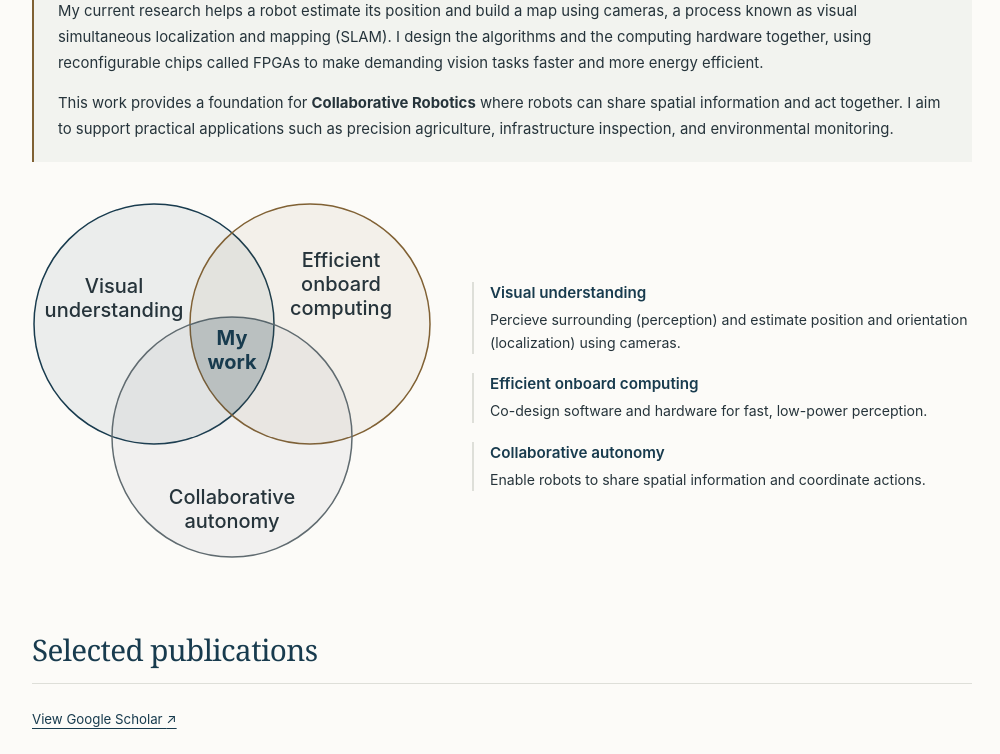
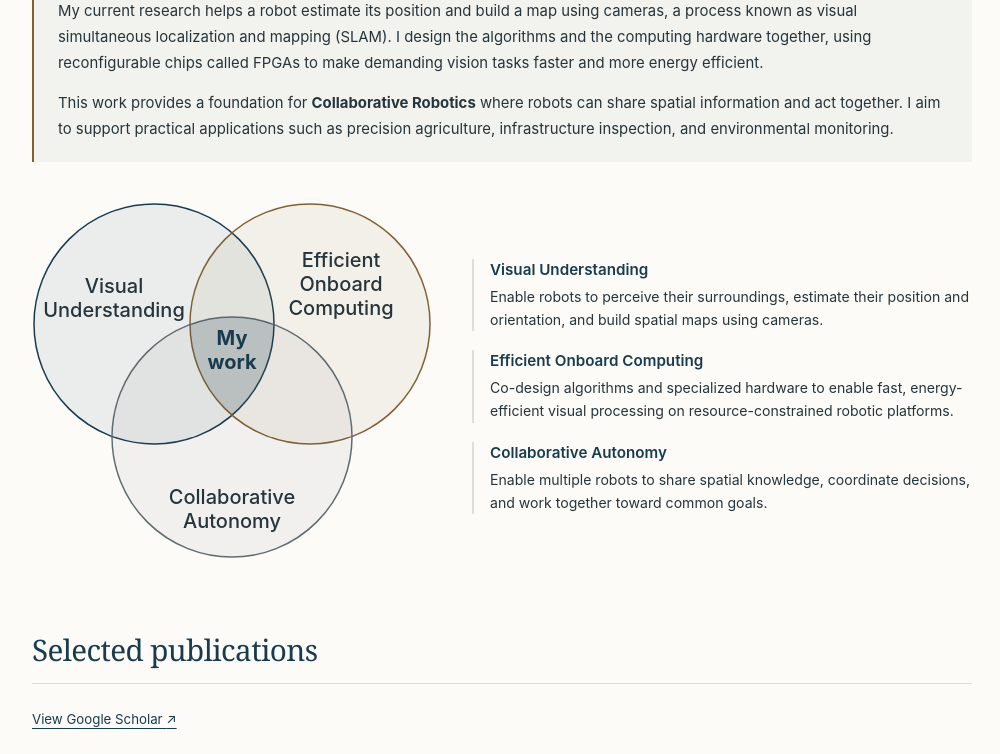
Before and after one commit to MiyuruThathsara/miyuruthathsara.github.io, a Jekyll site: the page built from research.html, in a window 1280 px wide and 900 px high, scrolled down 326 px, cut to the strip 0-754 px from the top of the window. Shown: the whole strip, without its empty margins (138-1138 px from the left). Built offline with Jekyll 4.4.1, drawn with Linux system fonts in a browser that asks for light colours.

```diff
--- a/_data/profile.json
+++ b/_data/profile.json
@@ -13,16 +13,16 @@
   ],
   "themes": [
     {
-      "title": "Visual understanding",
-      "summary": "Percieve surrounding (perception) and estimate position and orientation (localization) using cameras."
+      "title": "Visual Understanding",
+      "summary": "Enable robots to perceive their surroundings, estimate their position and orientation, and build spatial maps using cameras."
     },
     {
-      "title": "Efficient onboard computing",
-      "summary": "Co-design software and hardware for fast, low-power perception."
+      "title": "Efficient Onboard Computing",
+      "summary": "Co-design algorithms and specialized hardware to enable fast, energy-efficient visual processing on resource-constrained robotic platforms."
     },
     {
-      "title": "Collaborative autonomy",
-      "summary": "Enable robots to share spatial information and coordinate actions."
+      "title": "Collaborative Autonomy",
+      "summary": "Enable multiple robots to share spatial knowledge, coordinate decisions, and work together toward common goals."
     }
   ],
   "experience": [
```
Also changed, not shown: tests/profile.test.mjs (+5 -2 lines).
